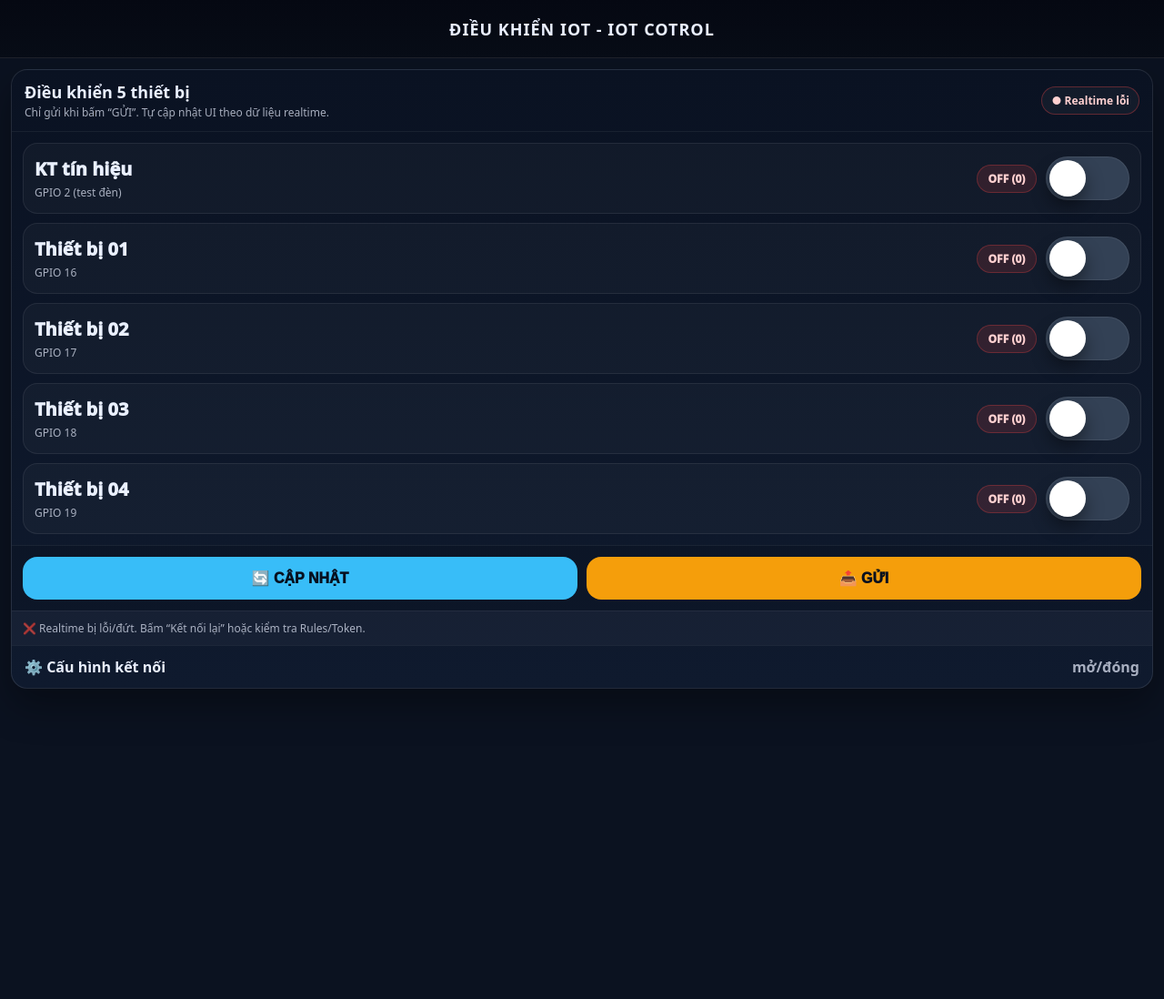
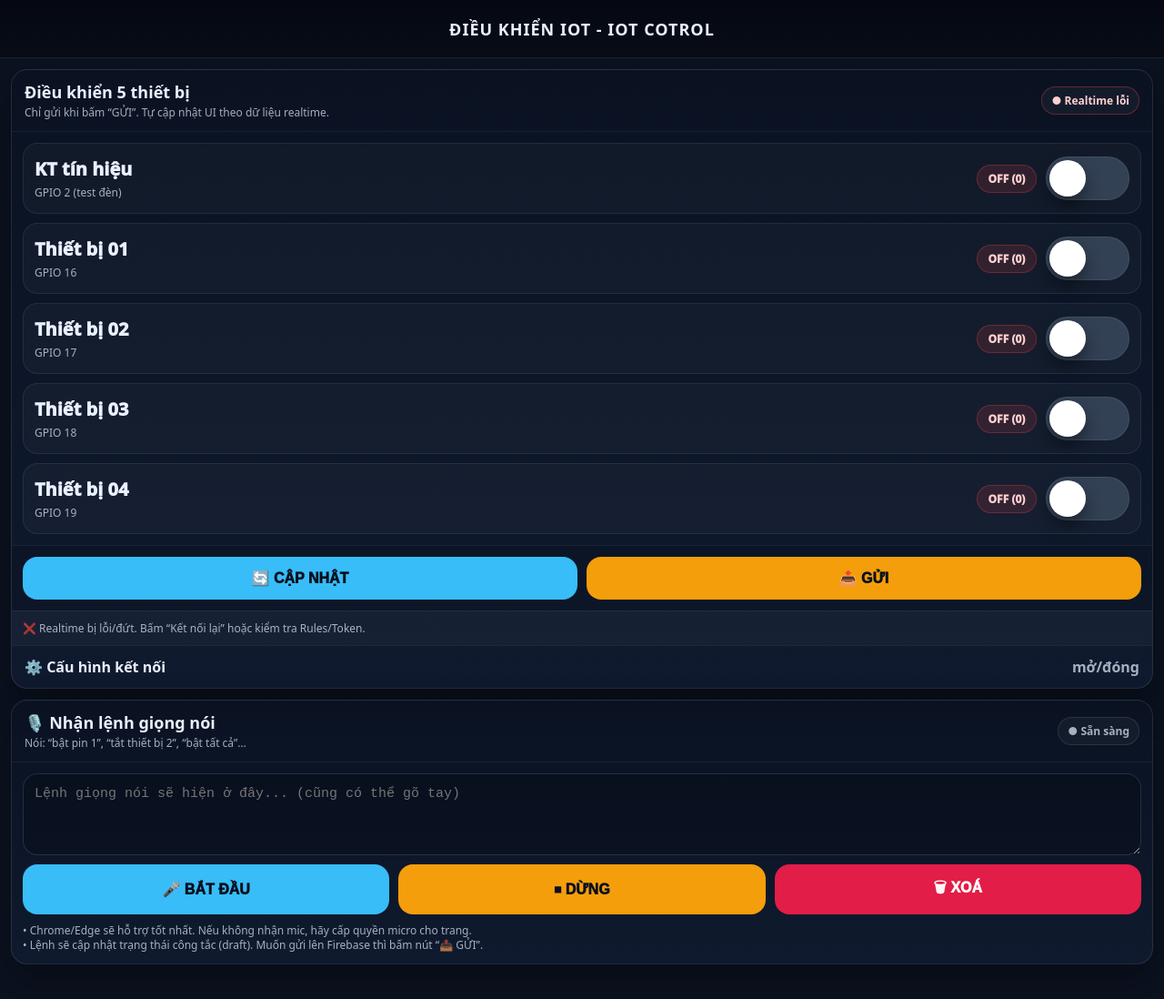
Before and after one commit to baoceoai-lgtm/ibiotvn-control, a plain HTML site: page index.html in a window 1280 px wide. Shown: the whole page at 91% size. Before the commit the page ends 845 px from the top, so only its background shows below. Drawn offline with Linux system fonts and the light colour scheme; no server answers.

Commit message:
Implement voice command section in index.html
Added voice command functionality with UI elements.

```diff
--- a/index.html
+++ b/index.html
@@ -207,6 +207,34 @@
             </div>
           </div>
         </details>
+      </div>
+
+      <!-- ===== VOICE COMMAND (BOTTOM) ===== -->
+      <div class="card" id="voiceCard">
+        <div class="card-header">
+          <div class="title">
+            <div class="name">🎙️ Nhận lệnh giọng nói</div>
+            <div class="hint">Nói: “bật pin 1”, “tắt thiết bị 2”, “bật tất cả”…</div>
+          </div>
+          <div class="badge" id="voiceBadge">● Sẵn sàng</div>
+        </div>
+
+        <div style="padding:12px; display:grid; gap:10px;">
+          <textarea id="voiceBox" placeholder="Lệnh giọng nói sẽ hiện ở đây... (cũng có thể gõ tay)"
+            style="width:100%;min-height:90px;resize:vertical;border-radius:16px;border:1px solid rgba(255,255,255,.12);
+                   background:rgba(0,0,0,.20);color:var(--text);padding:12px;outline:none;font-size:15px;line-height:1.35;"></textarea>
+
+          <div style="display:flex;gap:10px;">
+            <button class="btn info" type="button" id="btnVoiceStart">🎤 BẮT ĐẦU</button>
+            <button class="btn warn" type="button" id="btnVoiceStop">⏹ DỪNG</button>
+            <button class="btn" style="background:#e11d48;color:#fff" type="button" id="btnVoiceClear">🗑 XOÁ</button>
+          </div>
+
+          <div class="note" id="voiceHint">
+            • Chrome/Edge sẽ hỗ trợ tốt nhất. Nếu không nhận mic, hãy cấp quyền micro cho trang.<br/>
+            • Lệnh sẽ cập nhật trạng thái công tắc (draft). Muốn gửi lên Firebase thì bấm nút “📤 GỬI”.
+          </div>
+        </div>
       </div>
 
       <div class="safe-zone"></div>
```
